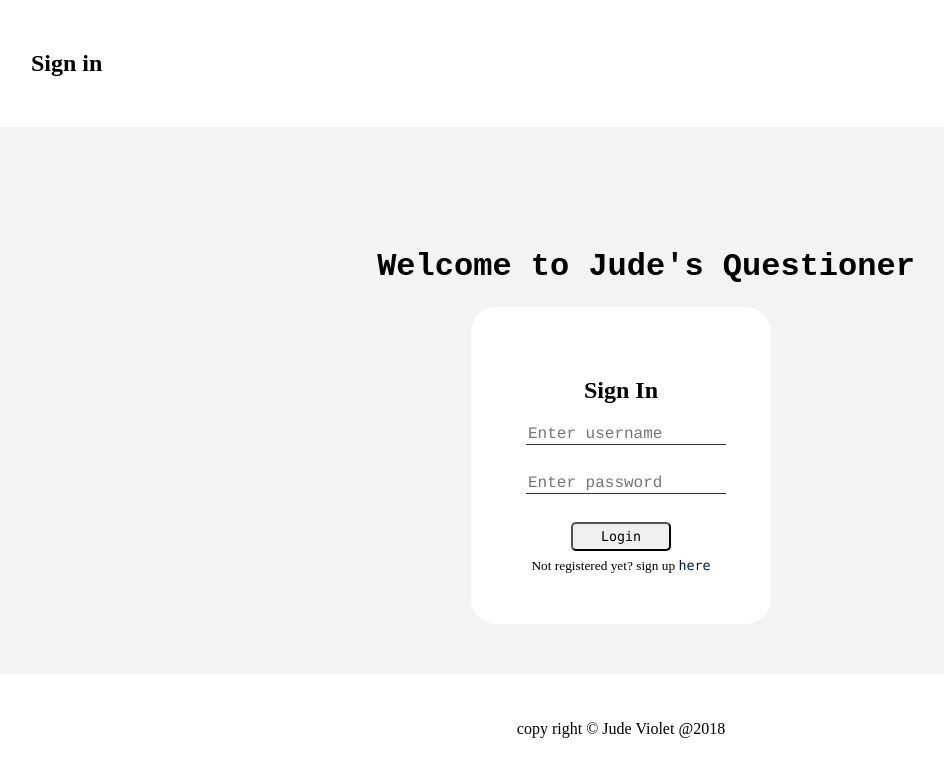
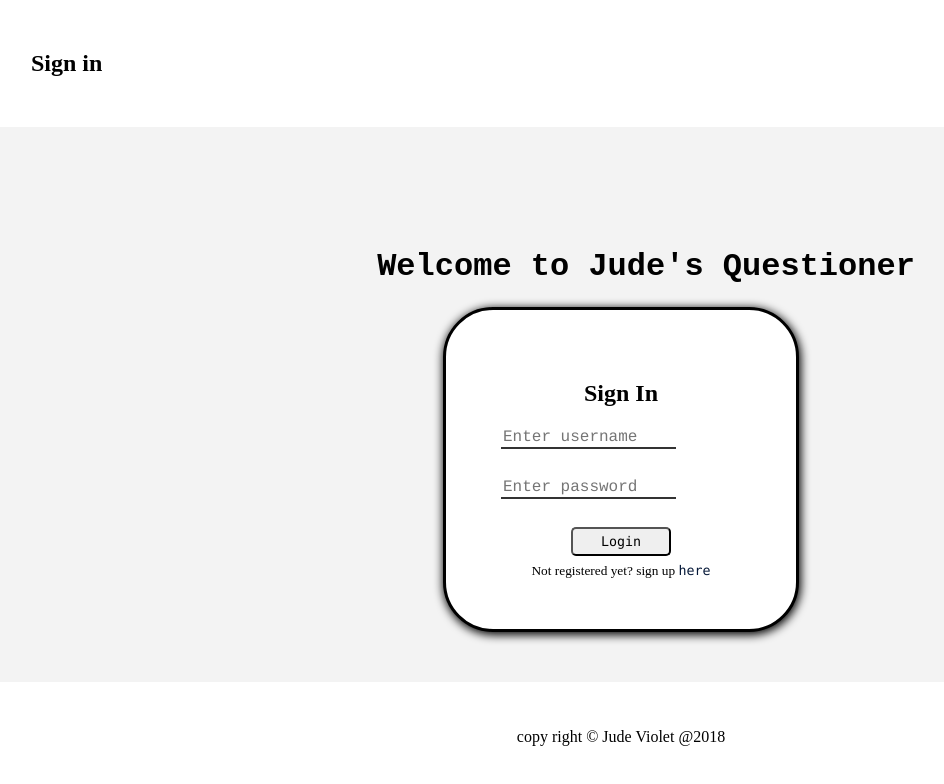
Before and after one commit to cvjude/Questioner, a website: page UI/index.html in a window 1280 px wide. Shown: the whole page, without its empty margins (19-963 px from the left). Drawn offline with Linux system fonts and the light colour scheme.

Commit message:
Fix travis Files

```diff
--- a/UI/CSS/style-1.css
+++ b/UI/CSS/style-1.css
@@ -13,7 +13,9 @@ header h1{
 nav{
 	text-align: left;
 	background-color: white;
+	/*top:0;*/
 	padding:30px 0px;
+	/*position:;*/
 	width:100%;
 	height:auto;
 }
@@ -35,16 +37,10 @@ input{
 	box-sizing: border-box;
 	text-align:center;
 	border:0;
-	width:100%;
-	border-bottom:solid;
+	width:95%;
+	border-radius: 0px;
+	border-bottom:solid 1px;
 	outline:none;
-	border-width: 1px;
-	transition: border-bottom-color 1s;
-	text-align:left;
-}
-
-input:focus{
-	border-bottom-color:blue;
 }
 
 label{
@@ -80,7 +76,6 @@ button{
 	width:100px;
 	font-family: Lucida console, monaco, monospace;
 	margin:5px;
-	outline:none;
 }
 
 .press{
@@ -106,11 +101,14 @@ main{
 
 .log{
 	background-color: white;
-	border-radius:25px;
+	border-style: solid;
+	border-radius:50px;
+	border-color:;
 	padding:50px;
 	margin:20px auto;
-	max-width: 200px;
+	max-width: 250px;
 	min-width:auto;
+	box-shadow: 1px 2px 10px 1px #030303;
 }
 
 .push{
@@ -122,8 +120,7 @@ main{
 	background-color: rgba(9, 21, 60, 0.2);
 	width:70%;
 	margin:auto;
-	margin-left:50px;
-	margin-right:100px;
+	margin-left:100px;
 	color:#562e72;
 	margin-bottom:3px;
 	border:solid;
@@ -137,8 +134,7 @@ main{
 }
 
 .content input{
-	width:75%;
-	background-color:transparent;
+	/*background-color: rgba(9, 21, 60, 0.5);*/
 }
 
 .elementspan{
@@ -192,6 +188,19 @@ img{
 	max-width: 500px;
 }
 
+
+input{
+	border-width: 2px;
+	transition: border-bottom-color 1s;
+	text-align:left;
+	width:70%;
+}
+
+input:focus{
+	width: 90%;
+	border-bottom-color:blue;
+}
+
 .floatRight{
 	background-color: #f3f3f3;
 	color:black;
```
